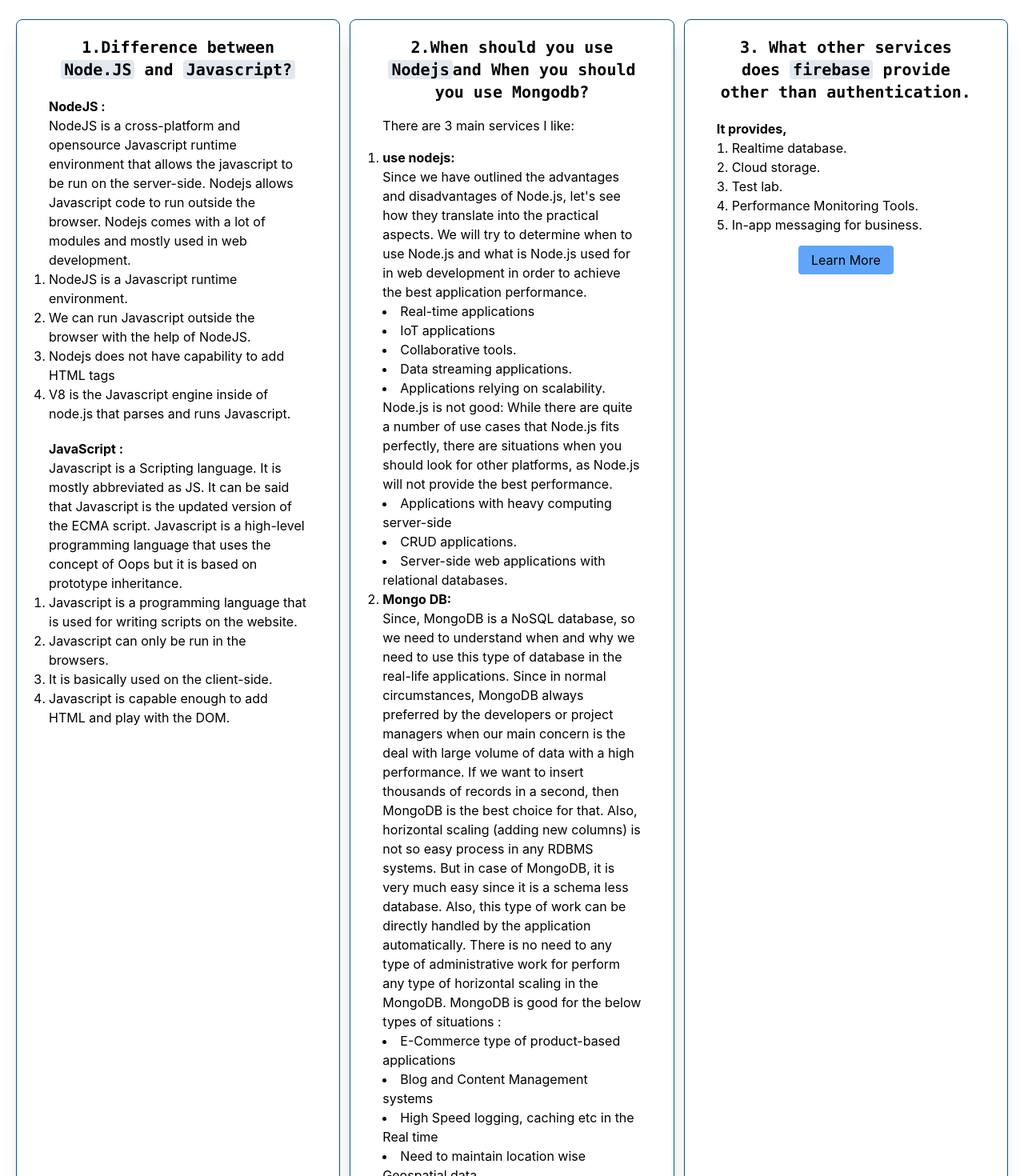
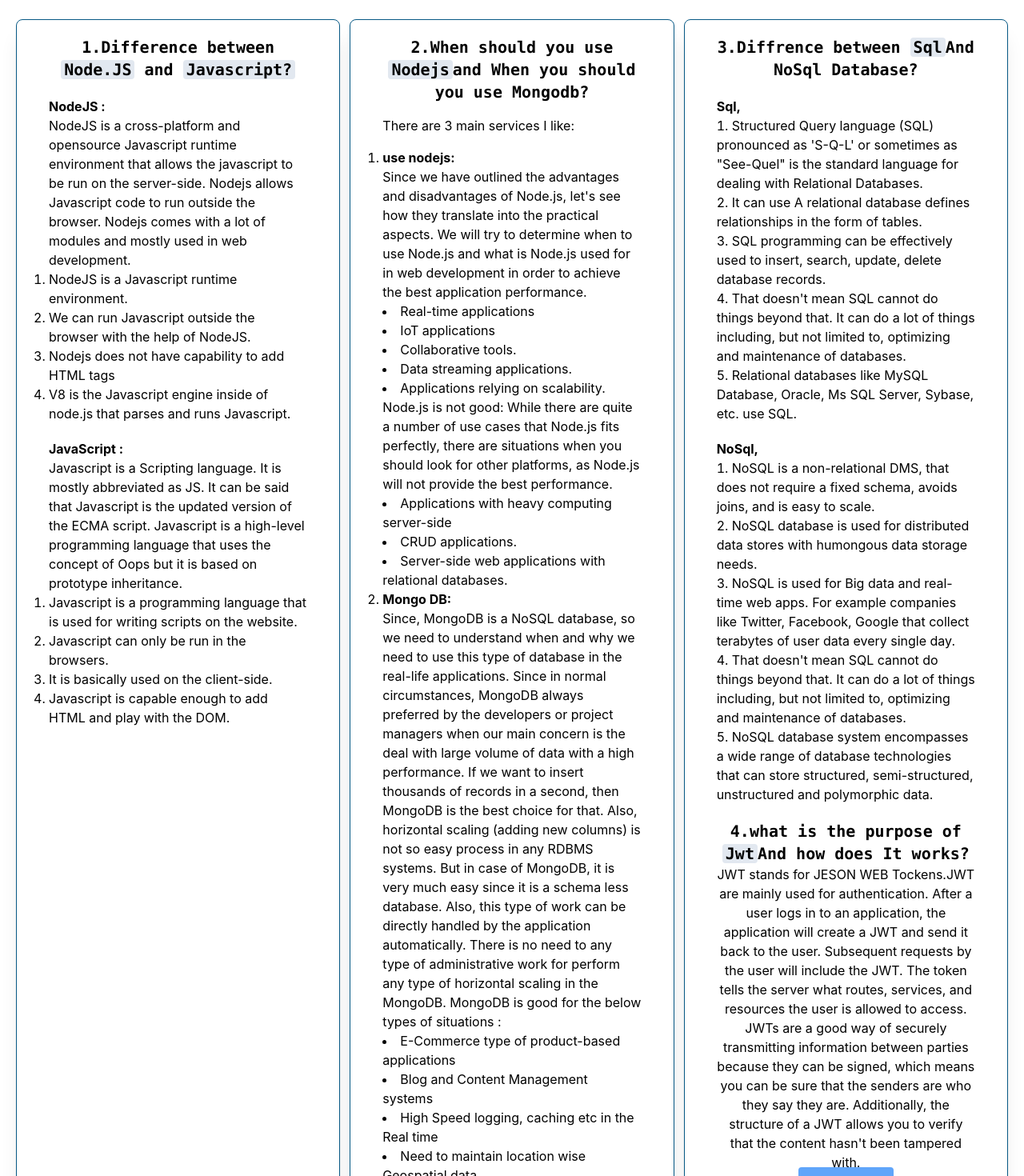
Before and after one commit to withnahidul/assignment-11-client, a React (Create React App) app: page /blogs in a window 1280 px wide. Shown: the part 60-1530 px from the top of the page at 80% size. Built offline with nearby package versions, Linux system fonts and the light colour scheme; no server answers.

Commit message:
question-answer-done

```diff
--- a/src/components/Blogs/Blogs.js
+++ b/src/components/Blogs/Blogs.js
@@ -121,23 +121,82 @@
               become the most popular database in the NoSQL category
             </p>
           </li>
-
         </ul>
       </div>
       <div className="shadow-xl rounded-lg border border-sky-800 px-10 py-5 my-5">
         <h2 className=" text-xl font-mono font-bold">
-          3. What other services does{" "}
-          <span className="bg-slate-200 px-1 rounded">firebase</span> provide
-          other than authentication.
+          3.Diffrence between{" "}
+          <span className="bg-slate-200 px-1 rounded">Sql</span>And NoSql
+          Database?
         </h2>
         <ul className="text-left my-5 list-decimal list-inside">
-          <span className="font-bold">It provides,</span>
-          <li>Realtime database.</li>
-          <li>Cloud storage.</li>
-          <li>Test lab.</li>
-          <li>Performance Monitoring Tools.</li>
-          <li>In-app messaging for business.</li>
+          <span className="font-bold">Sql,</span>
+          <li>
+            Structured Query language (SQL) pronounced as 'S-Q-L' or sometimes
+            as "See-Quel" is the standard language for dealing with Relational
+            Databases.
+          </li>
+          <li>
+            It can use A relational database defines relationships in the form
+            of tables.
+          </li>
+          <li>
+            SQL programming can be effectively used to insert, search, update,
+            delete database records.
+          </li>
+          <li>
+            That doesn't mean SQL cannot do things beyond that. It can do a lot
+            of things including, but not limited to, optimizing and maintenance
+            of databases.
+          </li>
+          <li>
+            Relational databases like MySQL Database, Oracle, Ms SQL Server,
+            Sybase, etc. use SQL.
+          </li>
         </ul>
+
+        <ul className="text-left my-5 list-decimal list-inside">
+          <span className="font-bold">NoSql,</span>
+          <li>
+            NoSQL is a non-relational DMS, that does not require a fixed schema,
+            avoids joins, and is easy to scale.
+          </li>
+          <li>
+            NoSQL database is used for distributed data stores with humongous
+            data storage needs.
+          </li>
+          <li>
+            NoSQL is used for Big data and real-time web apps. For example
+            companies like Twitter, Facebook, Google that collect terabytes of
+            user data every single day.
+          </li>
+          <li>
+            That doesn't mean SQL cannot do things beyond that. It can do a lot
+            of things including, but not limited to, optimizing and maintenance
+            of databases.
+          </li>
+          <li>
+            NoSQL database system encompasses a wide range of database
+            technologies that can store structured, semi-structured,
+            unstructured and polymorphic data.
+          </li>
+        </ul>
+        <h2 className=" text-xl font-mono font-bold">
+          4.what is the purpose of{" "}
+          <span className="bg-slate-200 px-1 rounded">Jwt</span>And how does It
+          works?
+        </h2>
+        <p>
+          JWT stands for JESON WEB Tockens.JWT are mainly used for
+          authentication. After a user logs in to an application, the
+          application will create a JWT and send it back to the user. Subsequent
+          requests by the user will include the JWT. The token tells the server
+          what routes, services, and resources the user is allowed to access.
+          JWTs are a good way of securely transmitting information between
+          parties because they can be signed, which means you can be sure that
+          the senders are who they say they are. Additionally, the structure of
+          a JWT allows you to verify that the content hasn't been tampered with.
+        </p>
         <a
           href="https://mongodb.com/docs/"
           className="bg-blue-400 py-2 px-4 rounded hover:bg-sky-500 transition"
```
